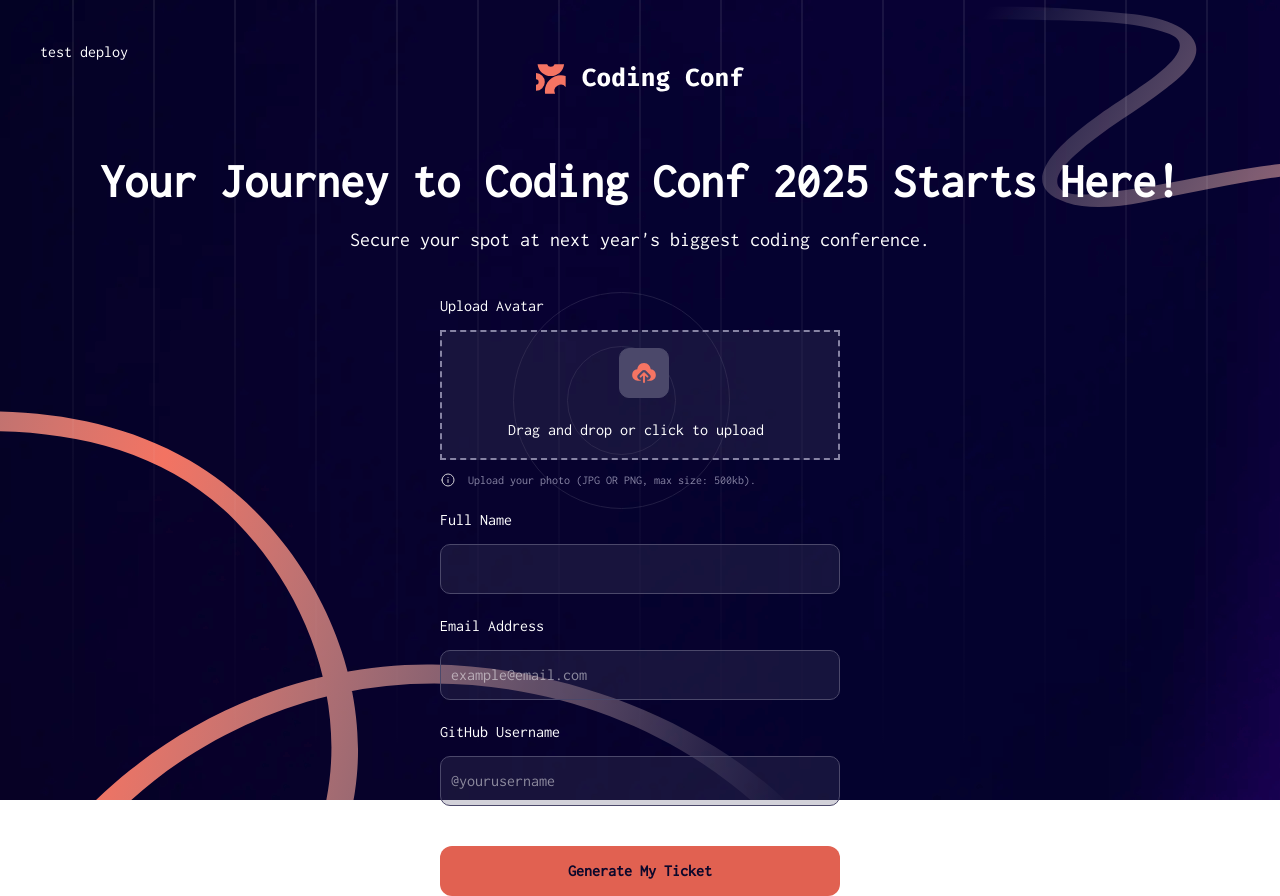
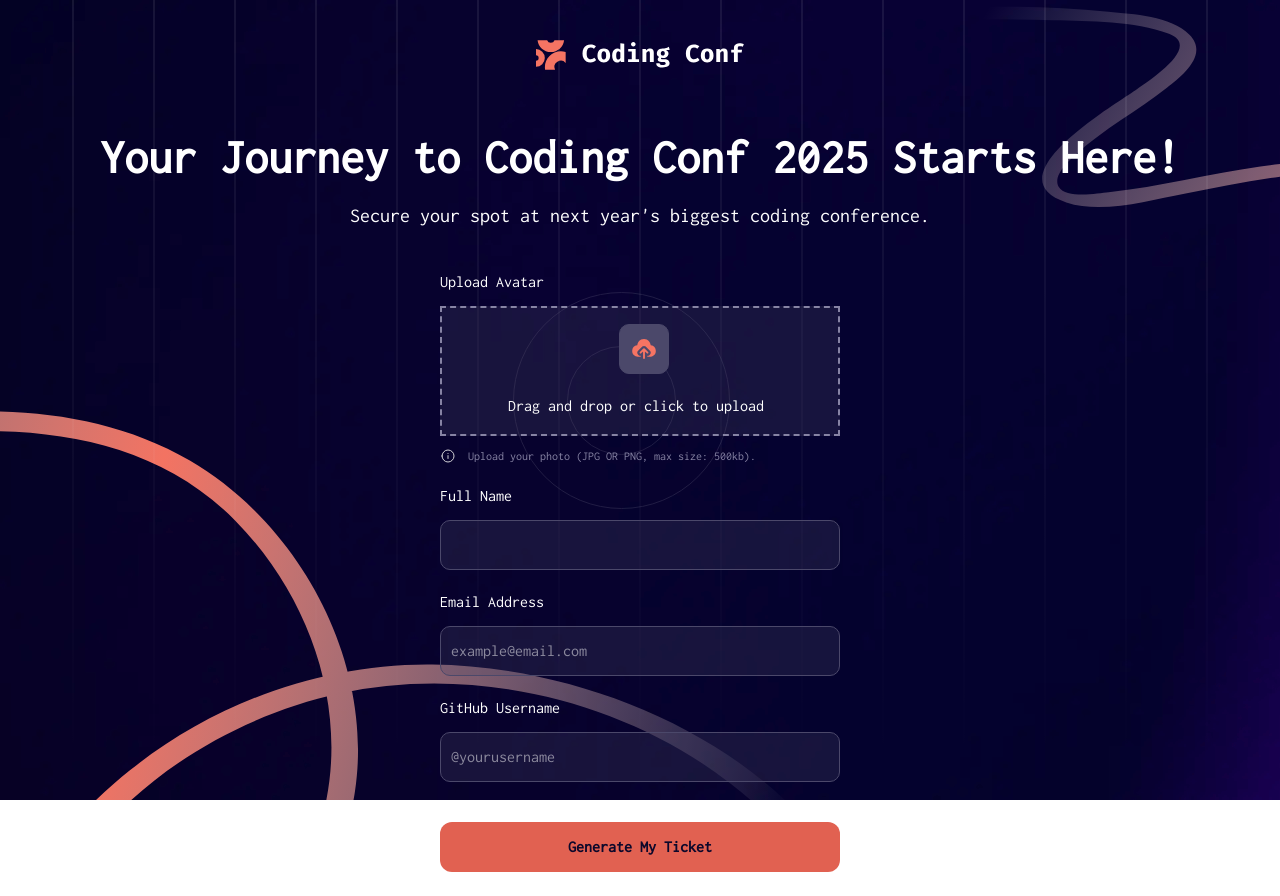
Before and after one commit to azanra/conference-ticket, a React (Vite) app: page / in a window 1280 px wide. After the commit the page ends 872 px from the top, so only its background shows below. Built offline with nearby package versions, Linux system fonts and the light colour scheme.

Commit message:
Remove dummy content

```diff
--- a/src/component/form.jsx
+++ b/src/component/form.jsx
@@ -44,7 +44,6 @@ const generateRandomId = (charAmount) => {
 export default function Form({ ticket, status, handleTicket, setStatus }) {
   return (
     <>
-      test deploy
       <div className="centerComponent mb-16">
         <img src={LogoFull} alt="Logo images" />
       </div>
```
